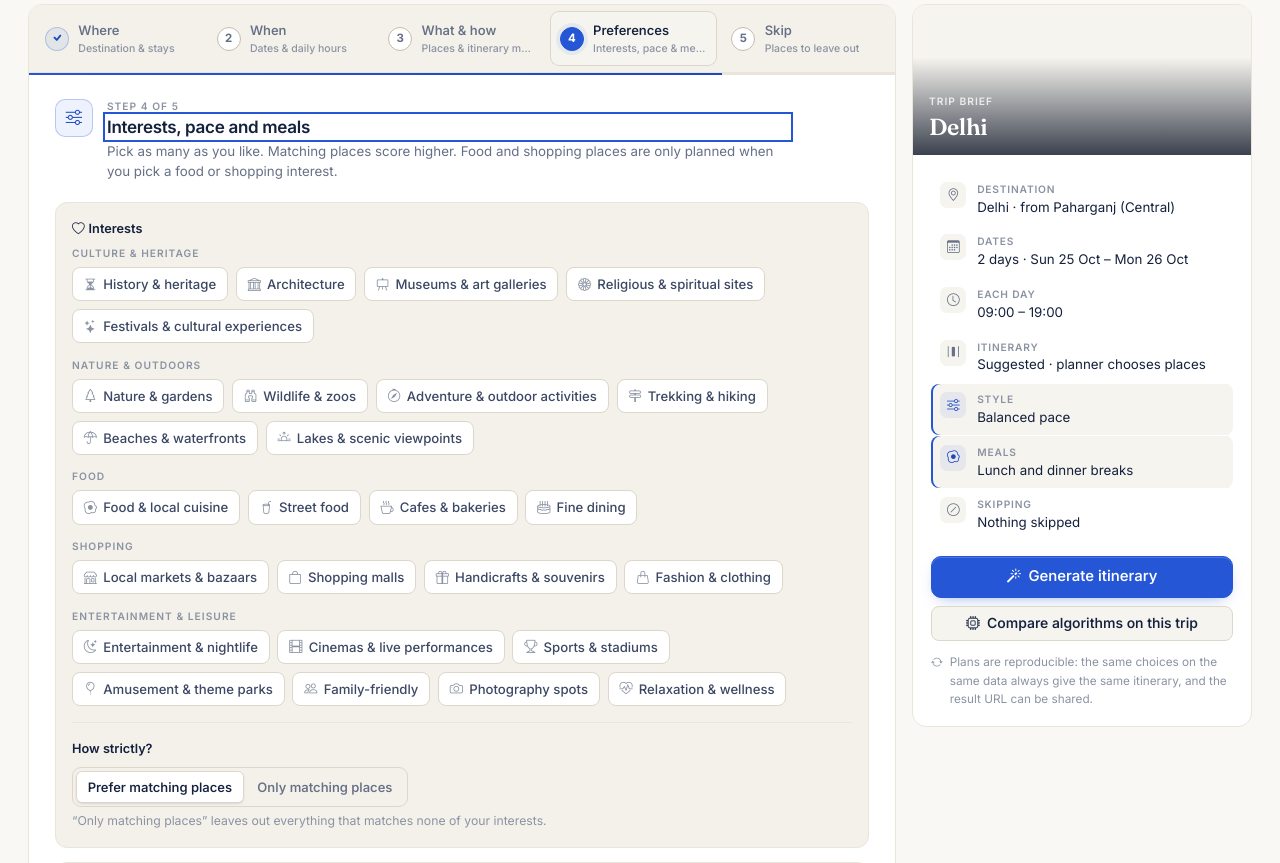
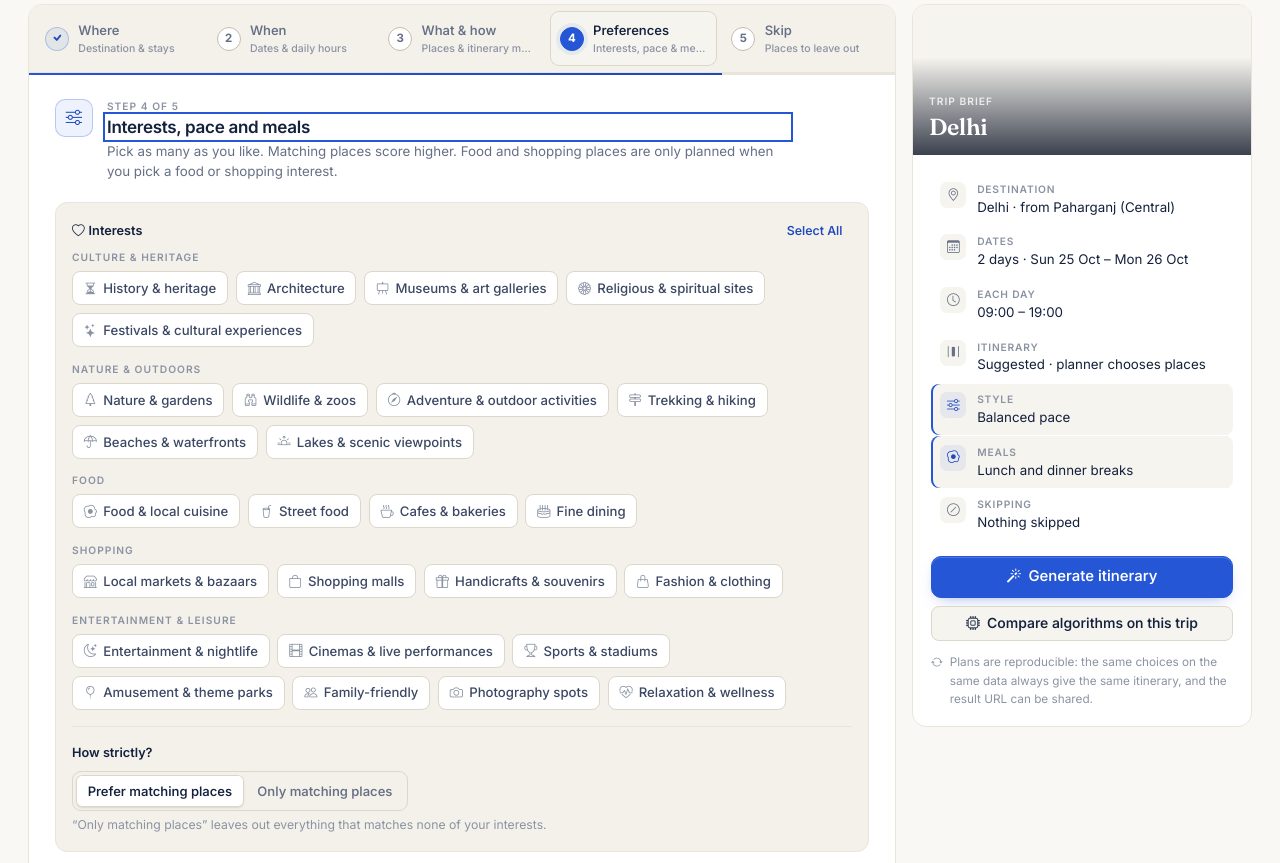
Before and after one commit to singh-shreyas/smart-itinerary-planner, a Flask app: page /plan in a window 1280 px wide, after a click that opens the changed part. Shown: the part 224-1087 px from the top of the page. Run offline with Flask 3, Linux system fonts and the light colour scheme; data comes from the database, SQL or seed files in the repository; some libraries are stand-ins or nearby versions.

Commit message:
feat(planner): Add Select All / Deselect All toggle for interests
One click selects or clears every interest in the planner's Interests step; the
label updates with the current selection and works in both themes.

```diff
--- a/static/css/planner.css
+++ b/static/css/planner.css
@@ -70,6 +70,9 @@ html:not(.js) .wiz-foot { display: none; }
 .overnight-box { border-top: 1px dashed var(--line-2); padding-top: 1rem; }
 .interest-group + .interest-group { margin-top: 1rem; }
 .interest-group-title { font-size: .66rem; font-weight: 600; letter-spacing: .1em; text-transform: uppercase; color: var(--faint); margin: 0 0 .5rem; }
+.interest-toggle-btn { font-size: .8rem; font-weight: 550; padding: .2rem .55rem; color: var(--accent-2); border-radius: var(--r-xs); line-height: 1.3; }
+.interest-toggle-btn:hover { background: var(--surface-2); color: var(--accent-hover); }
+.interest-toggle-btn:focus-visible { outline: 0; box-shadow: var(--ring); }
 .meal-card { border: 1px solid var(--line); border-radius: 12px; padding: 13px 15px; height: 100%; background: var(--bg-raised); }
 .meal-card .is-off { opacity: .4; }
 .pick-box { border: 1px solid var(--line); border-radius: 12px; padding: 10px; background: var(--bg-raised); }
--- a/static/js/planner.js
+++ b/static/js/planner.js
@@ -20,6 +20,7 @@
   var MAX_PICKED = 150;
   var pickAll = document.getElementById("pick-all");
   var pickFilter = document.getElementById("pick-filter");
+  var interestsToggle = document.getElementById("interests-toggle");
   var STAY_HINT = t("Five neighbourhoods, one in each part of the city, from OpenStreetMap.");
   var nearbyList = document.getElementById("nearby-list");
   var nearbyNote = document.getElementById("nearby-note");
@@ -244,6 +245,25 @@
       updateSummary();
     });
   }
+
+  function refreshInterestsToggle() {
+    if (!interestsToggle) return;
+    var boxes = form.querySelectorAll("input[name=interests]");
+    var all = boxes.length > 0 && Array.prototype.every.call(boxes, function (i) { return i.checked; });
+    interestsToggle.textContent = all ? t("Deselect All") : t("Select All");
+    interestsToggle.setAttribute("aria-pressed", all ? "true" : "false");
+  }
+
+  if (interestsToggle) {
+    interestsToggle.addEventListener("click", function () {
+      var boxes = form.querySelectorAll("input[name=interests]");
+      var all = boxes.length > 0 && Array.prototype.every.call(boxes, function (i) { return i.checked; });
+      var target = !all;
+      boxes.forEach(function (i) { i.checked = target; });
+      refreshInterestsToggle();
+      updateSummary();
+    });
+  }
   if (pickFilter) {
     pickFilter.addEventListener("input", function () {
       var q = pickFilter.value.trim().toLowerCase();
@@ -367,10 +387,12 @@
   form.addEventListener("change", function (e) { if (e.target.name === "overnight") rebuildEnds(); });
   form.addEventListener("change", function (e) {
     if (e.target.name === "choose" || e.target.name === "places") refreshPicks();
+    if (e.target.name === "interests") refreshInterestsToggle();
   });
   form.addEventListener("input", updateSummary);
   form.addEventListener("change", updateSummary);
   refreshNearby();
   refreshPicks();
+  refreshInterestsToggle();
   updateSummary();
 })();
--- a/templates/planner.html
+++ b/templates/planner.html
@@ -228,7 +228,12 @@
           <p>{{ _('Pick as many as you like. Matching places score higher. Food and shopping places are only planned when you pick a food or shopping interest.') }}</p></div></div>
 
         <div class="group" id="step-interests">
-          <span class="sub-label"><i class="bi bi-heart me-1"></i>{{ _('Interests') }}</span>
+          <div class="d-flex align-items-center justify-content-between flex-wrap gap-2 mb-2">
+            <span class="sub-label mb-0"><i class="bi bi-heart me-1"></i>{{ _('Interests') }}</span>
+            <button type="button" class="btn btn-ghost interest-toggle-btn" id="interests-toggle" aria-pressed="{{ 'true' if (values.interests and categories and values.interests|length == categories|length) else 'false' }}">
+              {{ _('Deselect All') if (values.interests and categories and values.interests|length == categories|length) else _('Select All') }}
+            </button>
+          </div>
           {% for group, items in category_groups %}
             <div class="interest-group">
               <h3 class="interest-group-title">{{ _(group) }}</h3>
```
